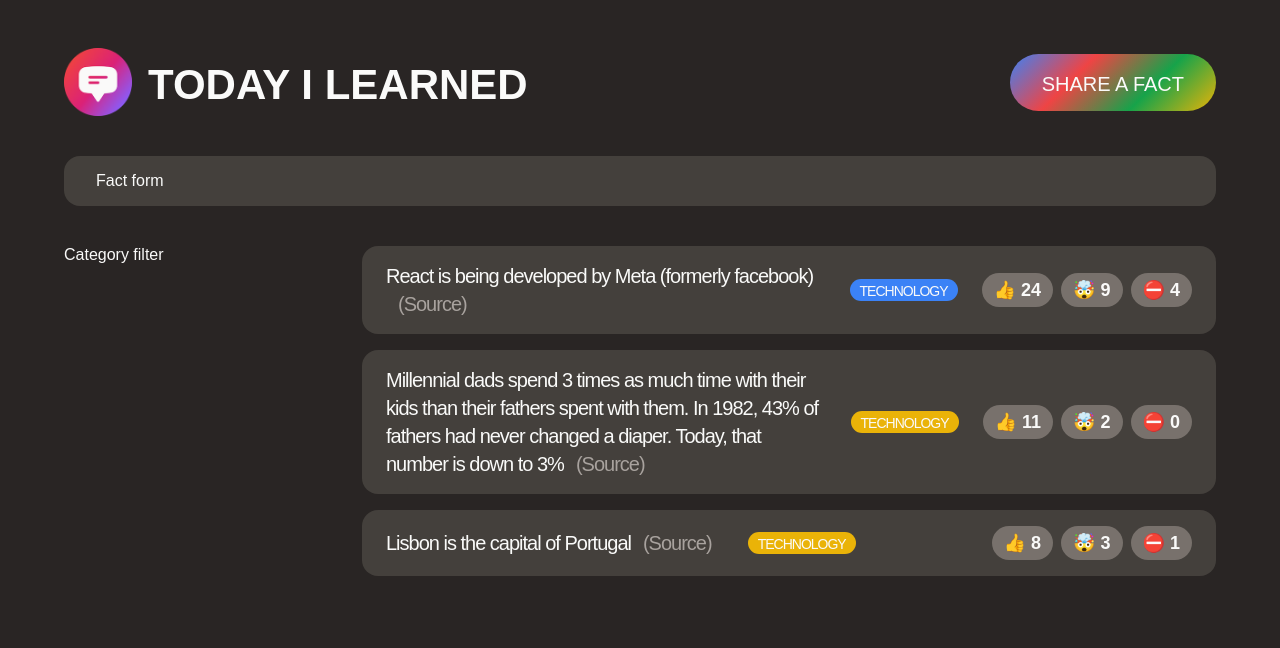
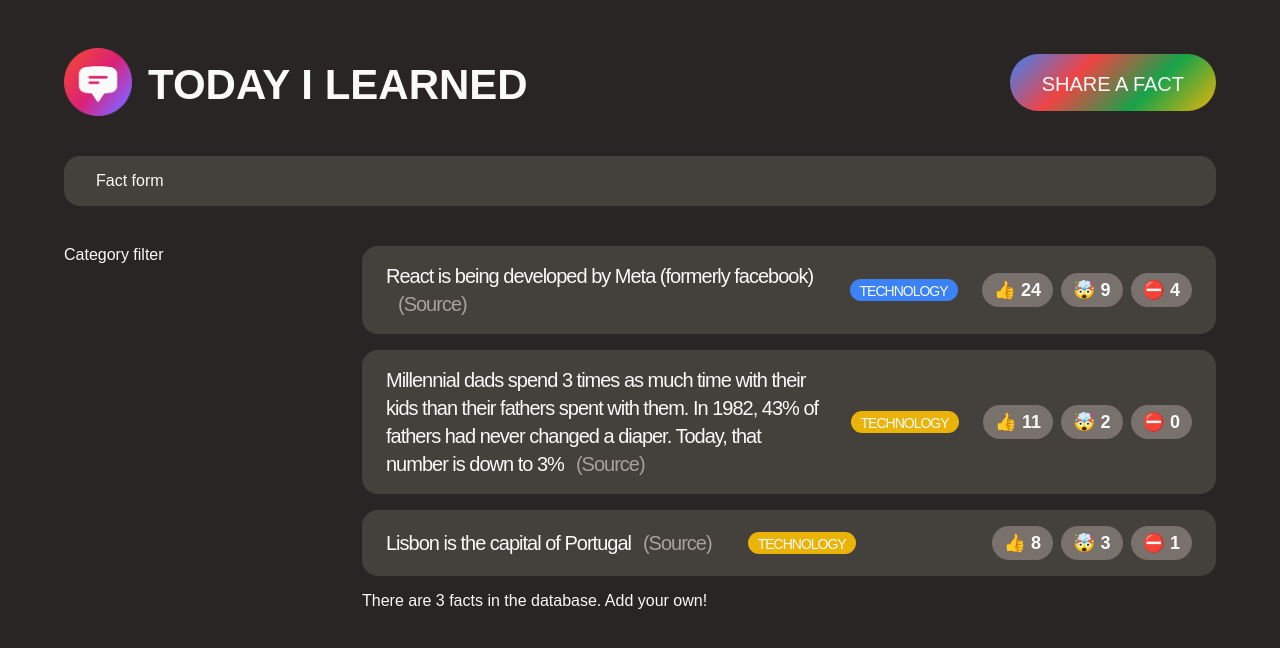
Before and after one commit to profpoochie/Fullstack_web_app, a React (Create React App) app in the folder today-i-learned/: page / in a window 1280 px wide. Shown: the top 648 px of the page. Built offline with nearby package versions, Linux system fonts and the light colour scheme; a web font is replaced by a local one.

Commit message:
Passing and Receiving Props

```diff
--- a/today-i-learned/src/App.js
+++ b/today-i-learned/src/App.js
@@ -88,7 +88,17 @@
     <section>
       <ul className="fact-list">
         {facts.map((fact) => (
-          <li key={fact.id} className="fact">
+          <Fact key={fact.id} fact={fact} />
+        ))}
+      </ul>
+      <p>There are {facts.length} facts in the database. Add your own!</p>
+    </section>
+  );
+}
+
+function Fact({ fact }) {
+  return (
+    <li className="fact">
       <p>
         {fact.text}
         <a className="source" href={fact.source} target="_blank">
@@ -98,9 +108,8 @@
       <span
         className="tag"
         style={{
-                backgroundColor: CATEGORIES.find(
-                  (cat) => cat.name === fact.category
-                ).color,
+          backgroundColor: CATEGORIES.find((cat) => cat.name === fact.category)
+            .color,
         }}
       >
         technology
@@ -111,9 +120,6 @@
         <button>⛔️ {fact.votesFalse}</button>
       </div>
     </li>
-        ))}
-      </ul>
-    </section>
   );
 }
 
--- a/today-i-learned/src/style.css
+++ b/today-i-learned/src/style.css
@@ -16,7 +16,7 @@
 }
 
 /* MAIN LAYOUT */
-.container {
+#root {
   max-width: 1500px;
   margin: 0 auto;
 }
```
Lines whose indentation alone changed are shown as unchanged.
